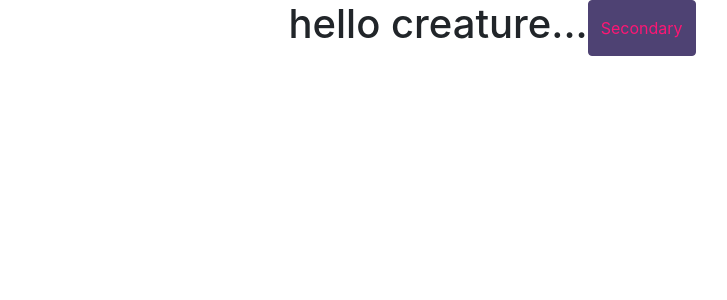
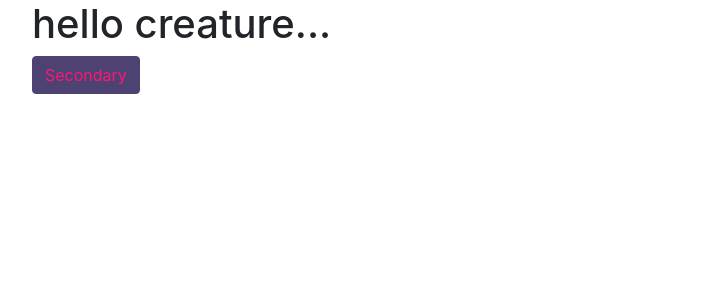
Before and after one commit to cgradwohl/client-starter, a React app: page / in a window 1280 px wide. Shown: the top 300 px of the page, without its empty margins (148-875 px from the left). Built offline with nearby package versions, Linux system fonts and the light colour scheme.

Commit message:
baby layoutt

```diff
--- a/src/components/App.js
+++ b/src/components/App.js
@@ -2,10 +2,10 @@ import React from 'react';
 import Button from 'react-bootstrap/Button';
 
 const App = () => (
-  <>
+  <div>
     <h1>hello creature...</h1>
     <Button className="radicalBtn">Secondary</Button>
-  </>
+  </div>
 );
 
 export default App;
--- a/src/components/Layout/index.js
+++ b/src/components/Layout/index.js
@@ -1,11 +1,14 @@
 import React from 'react';
 import Container from 'react-bootstrap/Container';
 import Row from 'react-bootstrap/Row';
+import Col from 'react-bootstrap/Col';
 
 const Layout = ({ children }) => (
   <Container>
     <Row className="justify-content-center">
-      {children}
+      <Col lg="10">
+        {children}
+      </Col>
     </Row>
   </Container>
 );
```
